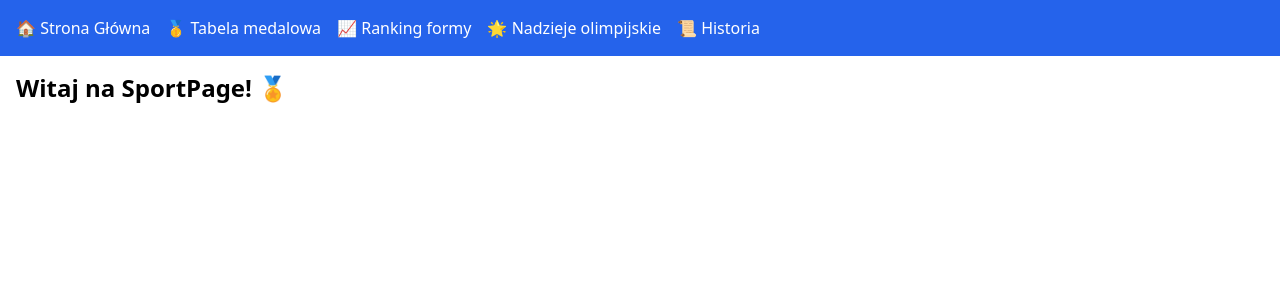
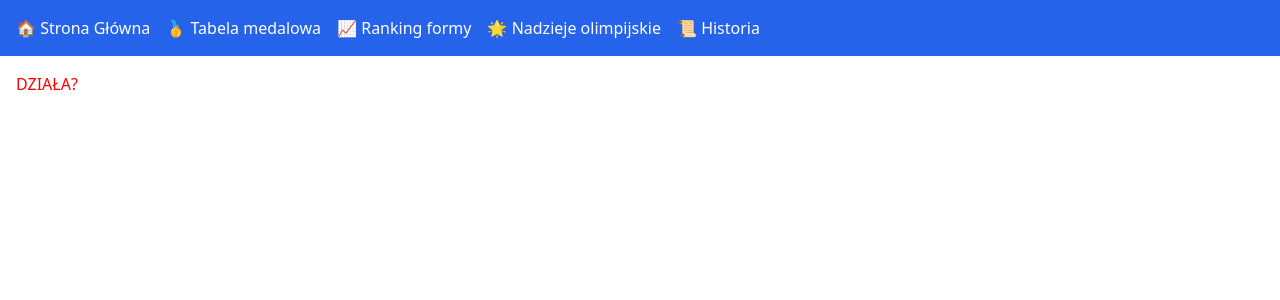
Before and after one commit to amiskiewiczpl/sportpage, a React (Vite) app: page / in a window 1280 px wide. Shown: the top 300 px of the page. Built offline with nearby package versions, Linux system fonts and the light colour scheme.

Commit message:
Update Home.jsx

```diff
--- a/src/pages/Home.jsx
+++ b/src/pages/Home.jsx
@@ -1,3 +1,3 @@
 export default function Home() {
-  return <h1 className="text-2xl font-bold">Witaj na SportPage! 🏅</h1>
+  return <h1 style={{ color: 'red' }}>DZIAŁA?</h1>;
 }
```
